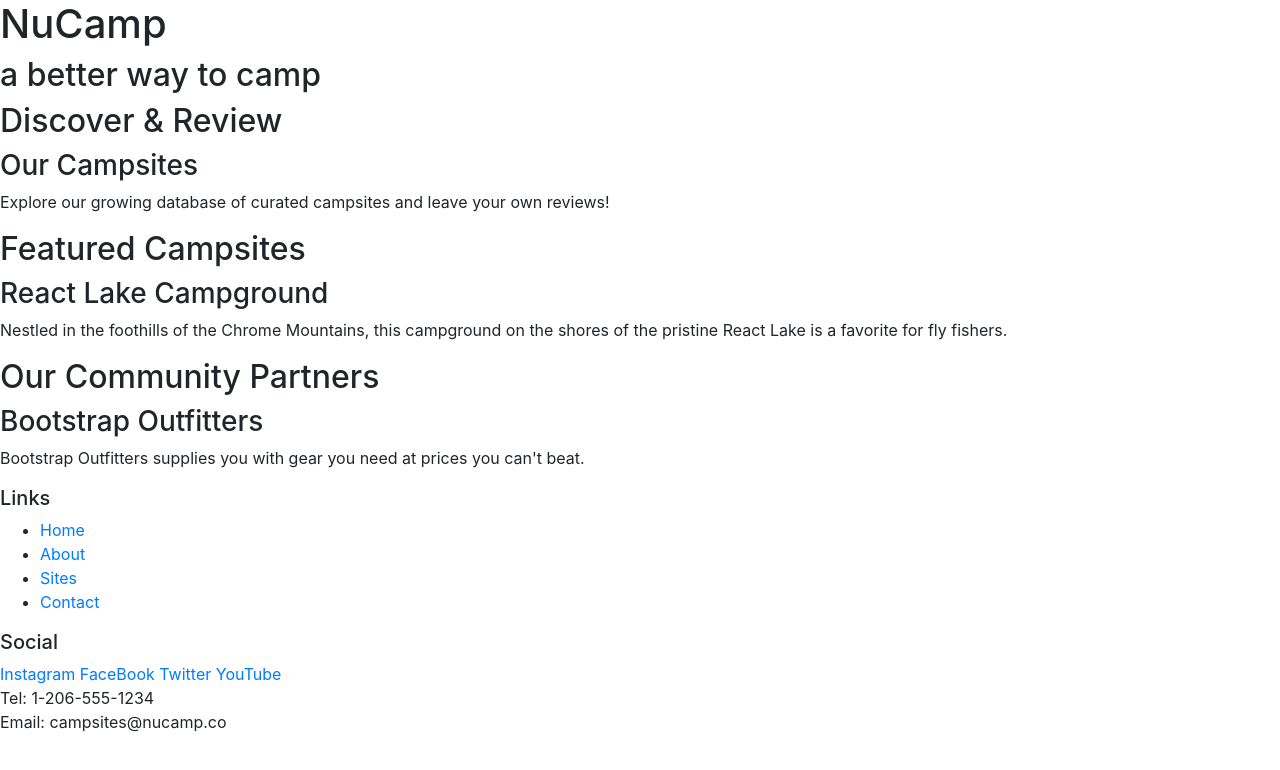
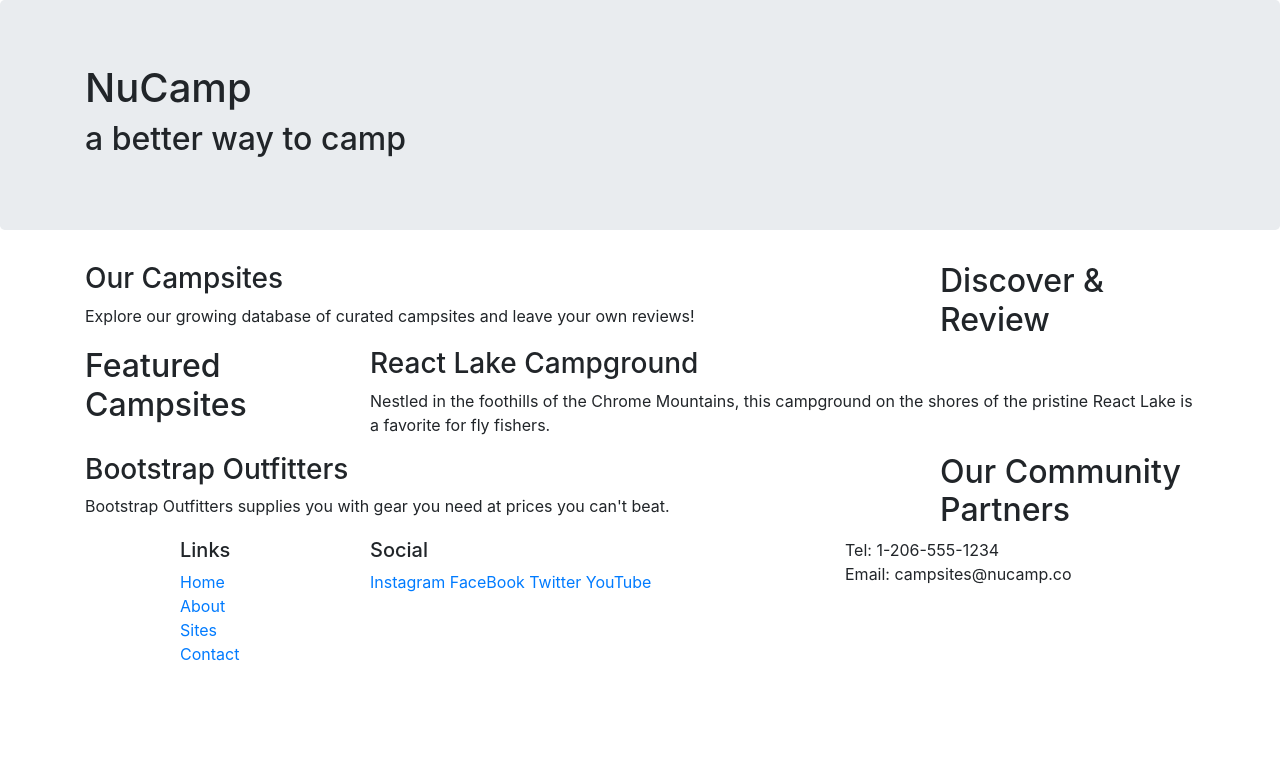
Before and after one commit to derekowusubekoe/nucampsite, a website: page index.html in a window 1280 px wide. Drawn offline with nearby package versions, Linux system fonts and the light colour scheme.

Commit message:
Bootstrap Grid

```diff
--- a/index.html
+++ b/index.html
@@ -5,61 +5,87 @@
     <meta charset="UTF-8" />
     <meta name="viewport" content="width=device-width, initial-scale=1.0" />
     <!-- Bootstrap CSS -->
-    <link rel="stylesheet" href="node_modules/bootstrap/dist/css/bootstrap.min.css"/>
+    <link
+      rel="stylesheet"
+      href="node_modules/bootstrap/dist/css/bootstrap.min.css"
+    />
 
     <title>NuCamp: A Better Way To Camp</title>
   </head>
   <body>
-    <header>
-      <div>
+    <header class="jumbotron">
+      <div class="container">
+        <div class="row">
+          <div class="col">
             <h1>NuCamp</h1>
             <h2>a better way to camp</h2>
           </div>
+        </div>
+      </div>
     </header>
-    <div>
+    <div class="container">
+      <div class="row">
+        <div class="col-sm-4 order-sm-last col-md-3">
           <h2>Discover & Review</h2>
+        </div>
+        <div class="col">
           <h3>Our Campsites</h3>
           <p>
             Explore our growing database of curated campsites and leave your own
             reviews!
           </p>
         </div>
-    <div>
+      </div>
+      <div class="row">
+        <div class="col-sm-4 col-md-3">
           <h2>Featured Campsites</h2>
+        </div>
+        <div class="col">
           <h3>React Lake Campground</h3>
           <p>
-        Nestled in the foothills of the Chrome Mountains, this campground on the
-        shores of the pristine React Lake is a favorite for fly fishers.
+            Nestled in the foothills of the Chrome Mountains, this campground on
+            the shores of the pristine React Lake is a favorite for fly fishers.
           </p>
         </div>
-    <div>
+      </div>
+      <div class="row">
+        <div class="col-sm-4 order-sm-last col-md-3">
           <h2>Our Community Partners</h2>
+        </div>
+        <div class="col">
           <h3>Bootstrap Outfitters</h3>
           <p>
-        Bootstrap Outfitters supplies you with gear you need at prices you can't
-        beat.
+            Bootstrap Outfitters supplies you with gear you need at prices you
+            can't beat.
           </p>
         </div>
+      </div>
+    </div>
+
     <footer>
-      <div>
+      <div class="container">
+        <div class="row">
+          <div class="col-4 col-sm-2 offset-1">
             <h5>Links</h5>
-        <ul>
+            <ul class="list-unstyled">
               <li><a href="#">Home</a></li>
               <li><a href="#">About</a></li>
               <li><a href="#">Sites</a></li>
               <li><a href="#">Contact</a></li>
             </ul>
           </div>
-      <div>
+          <div class="col-6 col-sm-5">
             <h5>Social</h5>
             <a href="http://instagram.com">Instagram</a>
             <a href="http://facebook.com">FaceBook</a>
             <a href="http://twitter.com">Twitter</a>
             <a href="http://youtube.com">YouTube</a>
           </div>
-      <div>
+          <div class="col-sm-4">
             Tel: 1-206-555-1234 <br />
             Email: campsites@nucamp.co
+          </div>
+        </div>
       </div>
     </footer>
     <!-- jQuery must come first, then Popper.js, then the Bootstrap JavaScript plugins.-->
```
Lines whose indentation alone changed are shown as unchanged.
